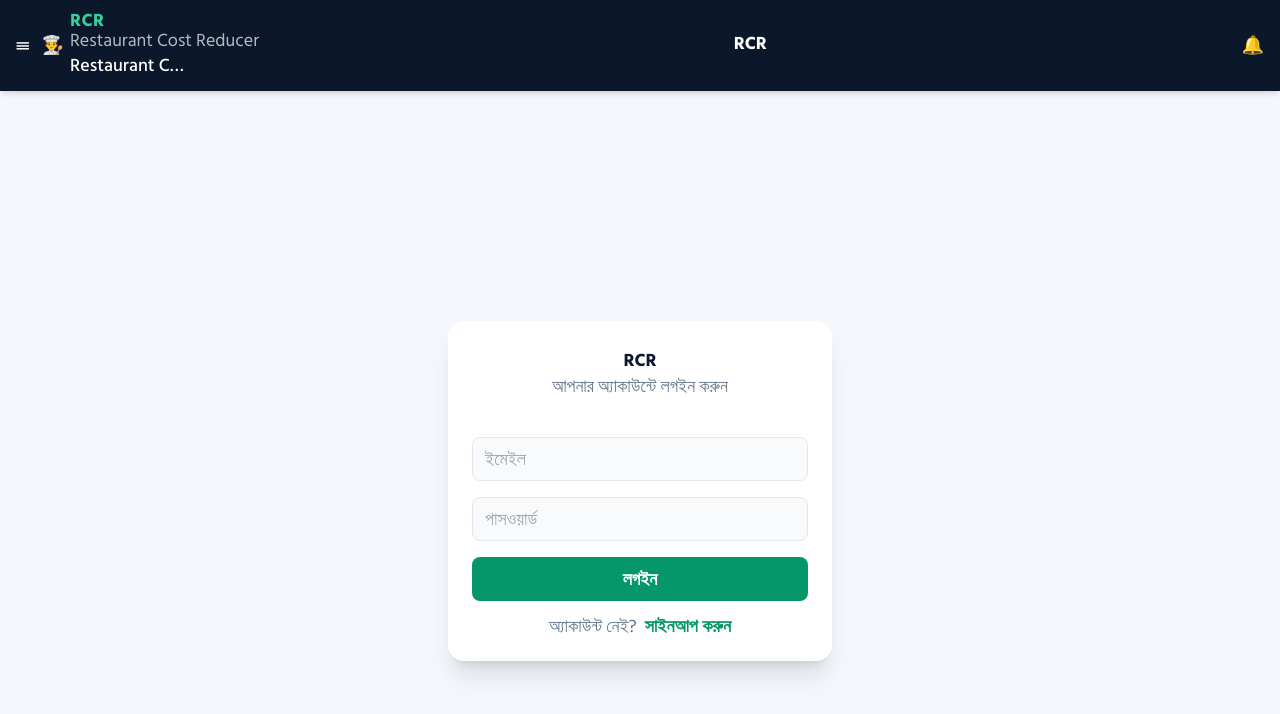
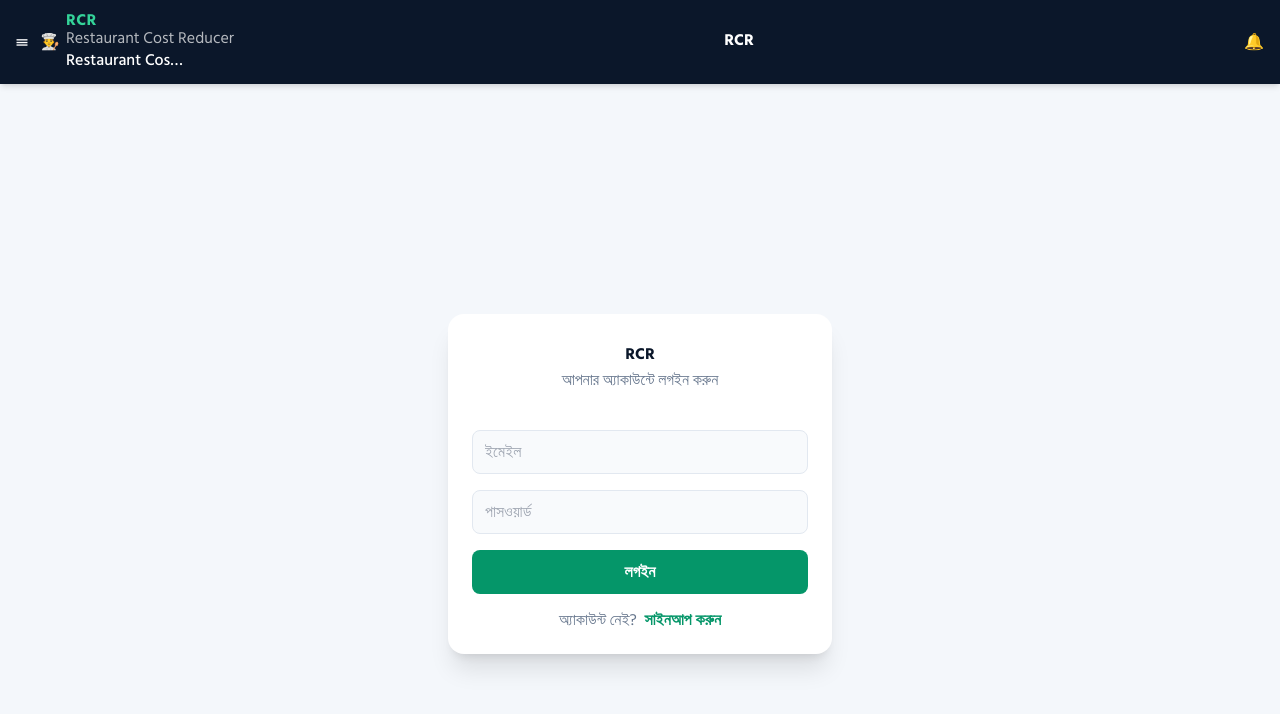
Before and after one commit to ls-kit/res, a Vue app: page /#/login in a window 1280 px wide. Shown: the top 714 px of the page. Built offline with nearby package versions, Linux system fonts and the light colour scheme; no server answers.

Commit message:
font issue size up g

```diff
--- a/src/style.css
+++ b/src/style.css
@@ -7,7 +7,7 @@ html, body, #app {
 }
 /* গ্লোবাল ফন্ট সাইজ স্কেল (মোবাইলের জন্য বড় ও স্পষ্ট) */
 html *{
-  font-size: 18px !important; /* ডিফল্ট ১৬px এর বদলে ১৮px */
+  font-size: 16px !important; /* ডিফল্ট ১৬px এর বদলে ১৮px */
 }
 
 body {
```
